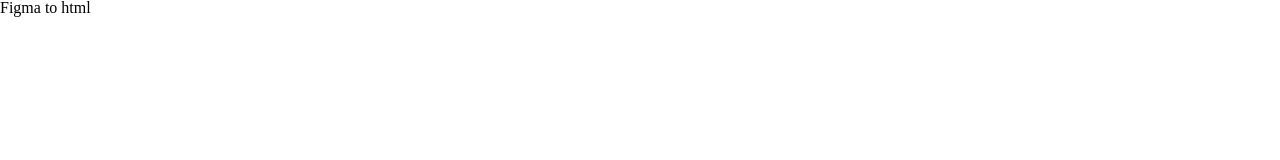
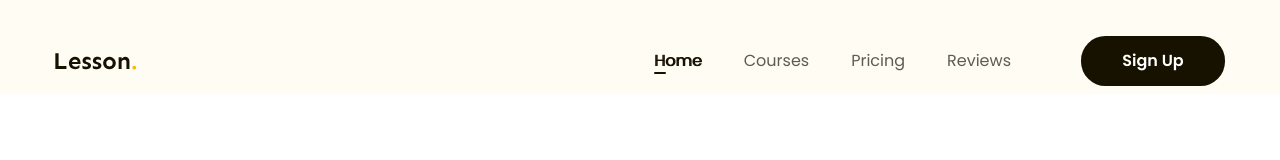
Before and after one commit to dxt-next/real_pj1, a plain HTML site: page index.html in a window 1280 px wide. Shown: the top 160 px of the page. Drawn offline with Linux system fonts and the light colour scheme.

Commit message:
p3 làm phần header

```diff
--- a/assets/css/style.css
+++ b/assets/css/style.css
@@ -9,4 +9,87 @@ html {
 /* khôi phục lại cỡ chữ mặc định theo rem (baif 56) */
 body {
     font-size: 1.6rem;
+    font-family: "Poppins", sans-serif;
 }
+
+.btn {
+    display: inline-block;
+    min-width: 118px;
+    padding: 0 16px;
+    line-height: 50px;
+    color: #fff;
+    text-align: center;
+    font-size: 1.6rem;
+    font-weight: 600;
+    border-radius: 24.5px;
+    background: #171100;
+}
+
+.main-content {
+    width: 1170px;
+    max-width: calc(100% - 48px);
+    margin-left: auto;
+    margin-right: auto;
+}
+
+/* common */
+a {
+    text-decoration: none;
+}
+
+/* header */
+.header {
+    background: #fffcf4;
+}
+
+.header.fixed {
+    position: sticky;
+    top: -28px;
+}
+
+.header .body{
+    display: flex;
+    align-items: center;
+    padding: 36px 0 8px;
+}
+
+.nav {
+    margin-left: auto;
+}
+
+.nav ul{
+    display: flex;
+}
+
+.nav a{
+    position: relative;
+    color: #5f5b53;
+    font-size: 1.6rem;
+    padding: 8px 21px;
+}
+.nav li.active a,
+.nav a:hover{
+    color: #171100;
+    /* font-weight: 700; */
+    text-shadow: 1px 0 0 currentColor;
+}
+
+.nav li.active a::after {
+    content: "";
+    position: absolute;
+    left: 21px;
+    bottom: 6px;
+    display: block;
+    width: 12px;
+    height: 2px;
+    border-radius: 1px;
+    background: #171100;
+}
+
+.header .btn-sign-up{
+    min-width: 144px;
+}
+
+.header .action{
+    margin-left: 49px;
+}
--- a/index.html
+++ b/index.html
@@ -5,9 +5,44 @@
     <meta name="viewport" content="width=device-width, initial-scale=1.0">
     <link rel="stylesheet" href="./assets/css/reset.css">
     <link rel="stylesheet" href="./assets/css/style.css">
+    <!-- embed fonts -->
+    <link rel="preconnect" href="https://fonts.googleapis.com">
+    <link rel="preconnect" href="https://fonts.gstatic.com" crossorigin>
+    <link href="https://fonts.googleapis.com/css2?family=Albert+Sans:ital,wght@0,100..900;1,100..900&family=Poppins:ital,wght@0,100;0,200;0,300;0,400;0,500;0,600;0,700;0,800;0,900;1,100;1,200;1,300;1,400;1,500;1,600;1,700;1,800;1,900&display=swap" rel="stylesheet">
     <title>Figma to html</title>
 </head>
-<body>
-    <h1>Figma to html</h1>
+
+<body style="height: 10000px;">
+
+    <header class="header fixed">
+         <div class="main-content">
+            <div class="body">
+                <!-- logo -->
+                <img src="./assets/img/Lesson..svg" alt="Lesson." class="logo">
+                <!-- nav -->
+                <nav class="nav">
+                    <ul>
+                        <li class="active">
+                            <a href="#!">Home</a>
+                        </li>
+                        <li>
+                            <a href="#!">Courses</a>
+                        </li>
+                        <li>
+                            <a href="#!">Pricing</a>
+                        </li>
+                        <li>
+                            <a href="#!">Reviews</a>
+                        </li>
+                    </ul>
+                </nav>
+                <!-- btn action -->
+                 <div class="action">
+                    <a href="#!" class="btn btn-sign-up">Sign Up</a>
+                </div>
+            </div>
+         </div>
+    </header>
+
 </body>
 </html>
```
Also changed, not shown: assets/img/Lesson..svg (added).
